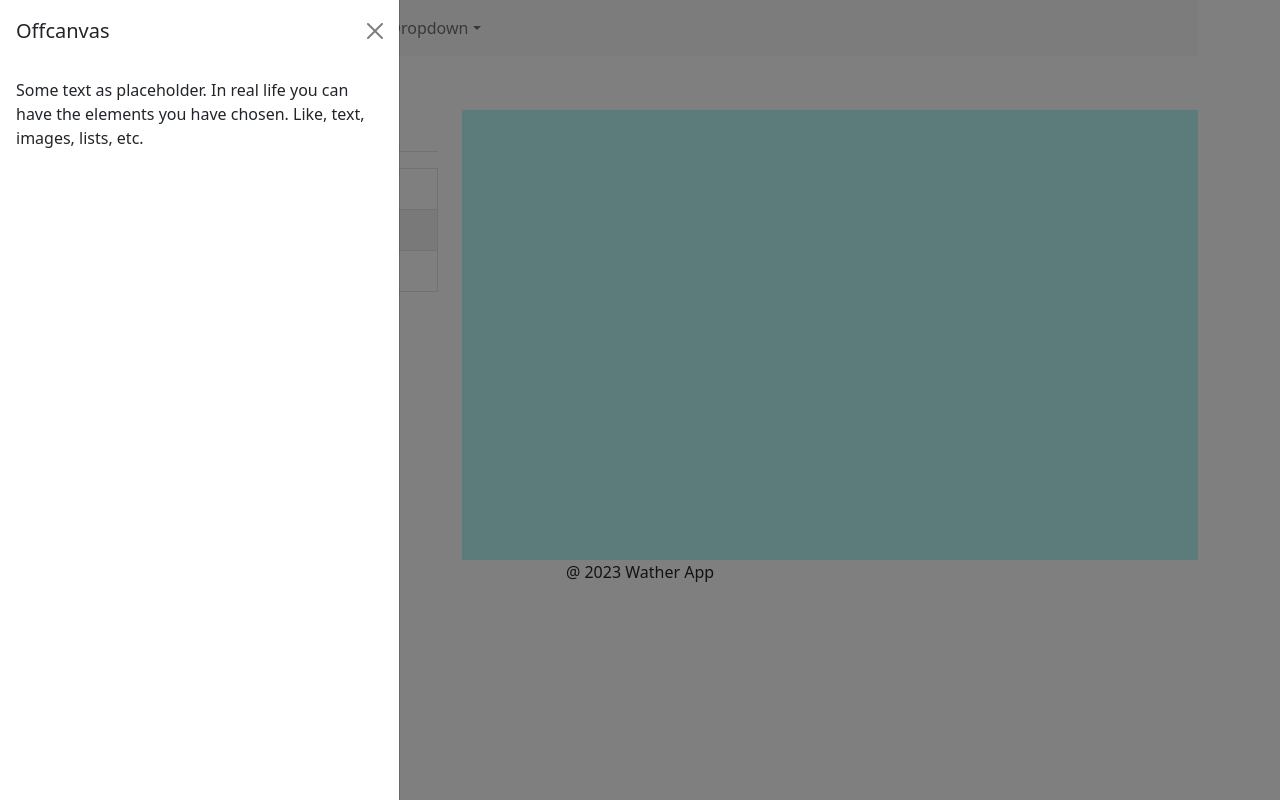
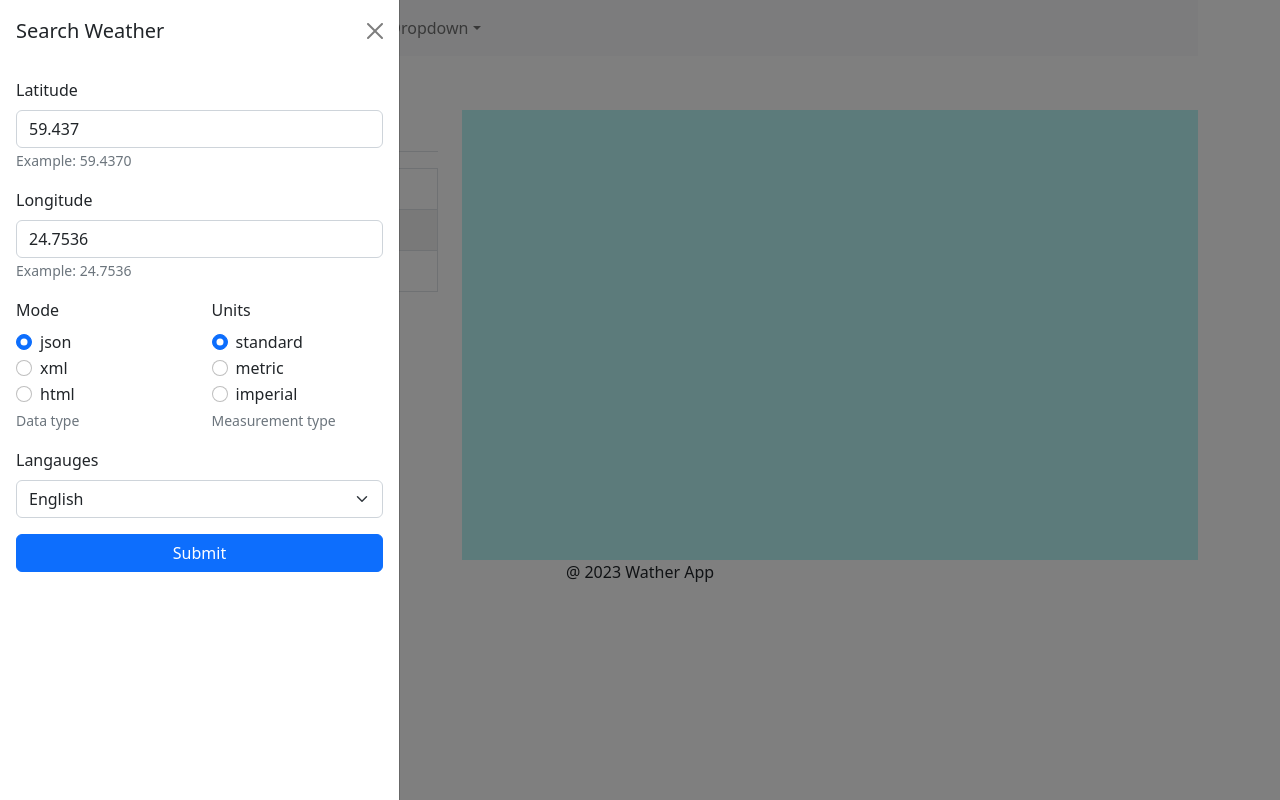
Before and after one commit to rmehtije/weatherApp, a React (Create React App) app: page / in a window 1280 px wide. Both pictures are taken after a click on the button "Search". Built offline with nearby package versions, Linux system fonts and the light colour scheme; grey boxes are pictures that could not be loaded.

Commit message:
search form

```diff
--- /dev/null
+++ b/src/Body/SearchForm.jsx
@@ -0,0 +1,130 @@
+import Row from "react-bootstrap/Row";
+import Col from "react-bootstrap/Col";
+import Button from "react-bootstrap/Button";
+import Form from "react-bootstrap/Form";
+
+function SearchForm() {
+  const modes = ["json", "xml", "html"];
+
+  const units = ["standard", "metric", "imperial"];
+
+  const langauges = [
+    {
+      label: "English",
+      code: "en",
+    },
+    {
+      label: "Finnish",
+      code: "fi",
+    },
+    {
+      label: "Russian",
+      code: "ru",
+    },
+    {
+      label: "Vietnamese",
+      code: "vi",
+    },
+  ];
+
+  const defaultValue = {
+    latitude: 59.437,
+    longitude: 24.7536,
+    mode: "json",
+    unit: "standard",
+  };
+
+  const handleSubmit = (event) => {
+    event.preventDefault();
+
+    const data = {
+      lat: event.target.latitude.value,
+      lon: event.target.longitude.value,
+      mode: event.target.mode.value,
+      unit: event.target.unit.value,
+      lang: event.target.language.value,
+    };
+
+    console.log("data", data);
+  };
+
+  return (
+    <Form onSubmit={handleSubmit}>
+      <Form.Group className="mb-3">
+        <Form.Label>Latitude</Form.Label>
+        <Form.Control
+          type="text"
+          placeholder="Latitude"
+          name="latitude"
+          defaultValue={defaultValue.latitude}
+        />
+        <Form.Text className="text-muted">Example: 59.4370</Form.Text>
+      </Form.Group>
+
+      <Form.Group className="mb-3">
+        <Form.Label>Longitude</Form.Label>
+        <Form.Control
+          type="text"
+          placeholder="Longitude"
+          name="longitude"
+          defaultValue={defaultValue.longitude}
+        />
+        <Form.Text className="text-muted">Example: 24.7536</Form.Text>
+      </Form.Group>
+
+      <Row>
+        <Col>
+          <Form.Group className="mb-3">
+            <Form.Label>Mode</Form.Label>
+            {modes.map((mode) => (
+              <Form.Check
+                type="radio"
+                label={mode}
+                key={mode}
+                name="mode"
+                value={mode}
+                defaultChecked={mode === defaultValue.mode}
+              />
+            ))}
+            <Form.Text className="text-muted">Data type</Form.Text>
+          </Form.Group>
+        </Col>
+        <Col>
+          <Form.Group className="mb-3">
+            <Form.Label>Units</Form.Label>
+            {units.map((unit) => (
+              <Form.Check
+                type="radio"
+                label={unit}
+                key={unit}
+                name="unit"
+                value={unit}
+                defaultChecked={unit === defaultValue.unit}
+              />
+            ))}
+            <Form.Text className="text-muted">Measurement type</Form.Text>
+          </Form.Group>
+        </Col>
+      </Row>
+
+      <Form.Group className="mb-3">
+        <Form.Label>Langauges</Form.Label>
+        <Form.Select aria-label="Default select example" name="language">
+          {langauges.map(({ code, label }) => (
+            <option value={code} key={code}>
+              {label}
+            </option>
+          ))}
+        </Form.Select>
+      </Form.Group>
+
+      <div className="d-grid">
+        <Button variant="primary" type="submit">
+          Submit
+        </Button>
+      </div>
+    </Form>
+  );
+}
+
+export default SearchForm;
--- a/src/Body/SideBar.jsx
+++ b/src/Body/SideBar.jsx
@@ -1,14 +1,14 @@
 import Offcanvas from "react-bootstrap/Offcanvas";
+import SearchForm from "./SearchForm";
 
 function SideBar({ show, handleClose }) {
   return (
     <Offcanvas show={show} onHide={handleClose}>
       <Offcanvas.Header closeButton>
-        <Offcanvas.Title>Offcanvas</Offcanvas.Title>
+        <Offcanvas.Title>Search Weather</Offcanvas.Title>
       </Offcanvas.Header>
       <Offcanvas.Body>
-        Some text as placeholder. In real life you can have the elements you
-        have chosen. Like, text, images, lists, etc.
+        <SearchForm />
       </Offcanvas.Body>
     </Offcanvas>
   );
```
